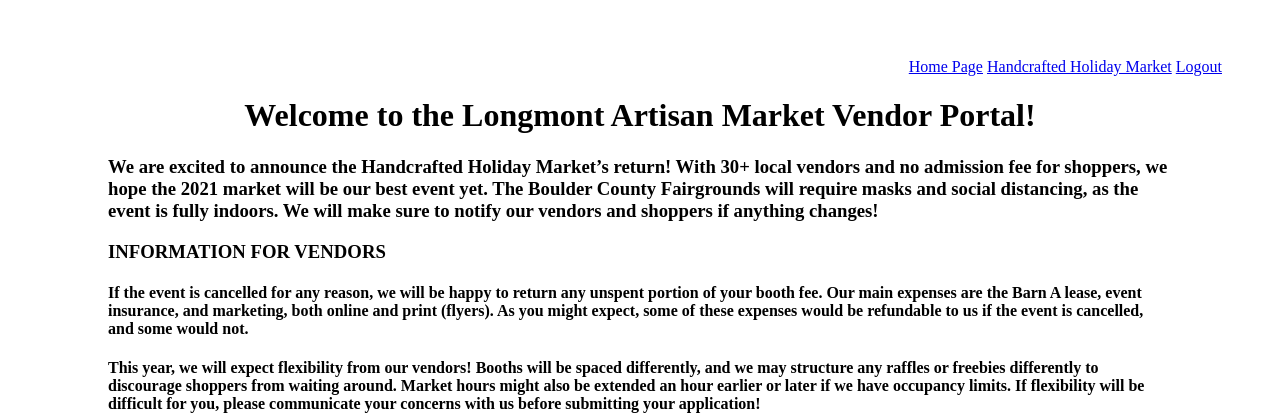
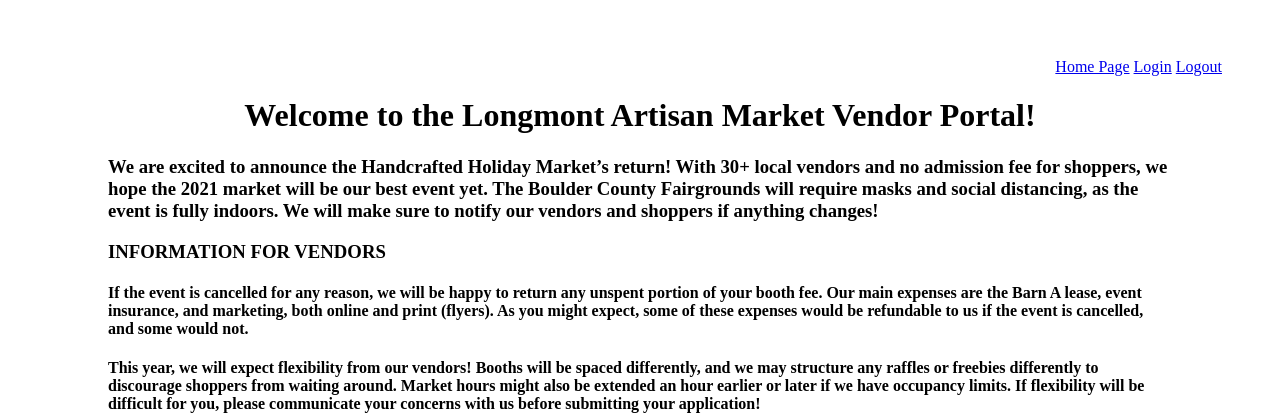
Before and after one commit to Longmont-Artisan-Market/lam_api, a Rails app: page / in a window 1280 px wide. Shown: the top 420 px of the page. Run offline with Rails 7, Linux system fonts and the light colour scheme; style sheets or scripts are compiled from the project's sources; some libraries are stand-ins or nearby versions.

Commit message:
fixed nav bar

```diff
--- a/app/views/layouts/application.html.erb
+++ b/app/views/layouts/application.html.erb
@@ -12,7 +12,7 @@
   <body>
   <nav class = "topnav", style="text-align: right; padding-right: 50px; padding-top: 50px">
     <%= link_to "Home Page", "/" %>
-    <%= link_to "Handcrafted Holiday Market", "/events/1" %>
+    <%= link_to "Login", "/login" %>
     <%= link_to "Logout", "/login", method: :delete %>
   </nav>
 
```
